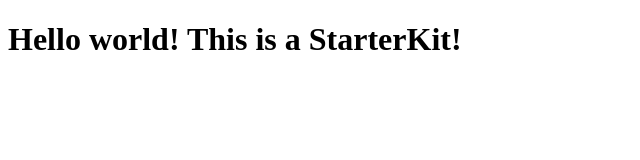
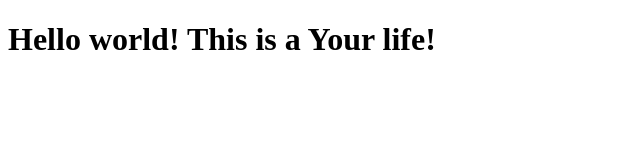
Before and after one commit to jdiggity22/mchelloworld, a website: page public/index.html in a window 1280 px wide. Shown: the whole page, without its empty margins (0-640 px from the left). Drawn offline with Linux system fonts and the light colour scheme.

Commit message:
Changed welcome message.

```diff
--- a/public/index.html
+++ b/public/index.html
@@ -7,6 +7,6 @@
     <meta name="viewport" content="width=device-width, initial-scale=1">
 </head>
 <body>
-<h1>Hello world! This is a StarterKit!</h1>
+<h1>Hello world! This is a Your life!</h1>
 </body>
 </html>
```
